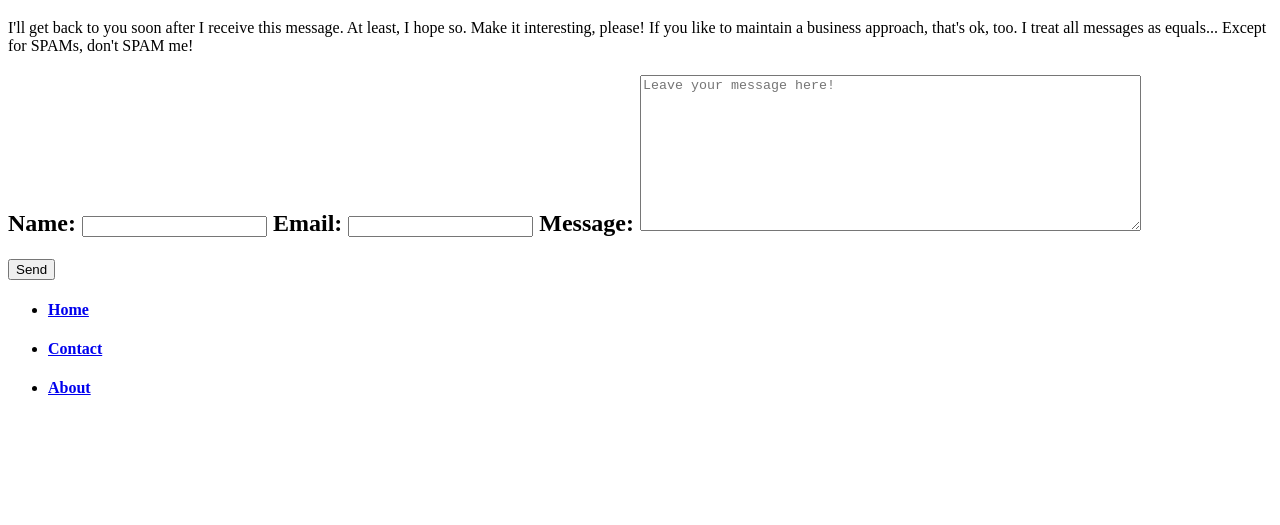
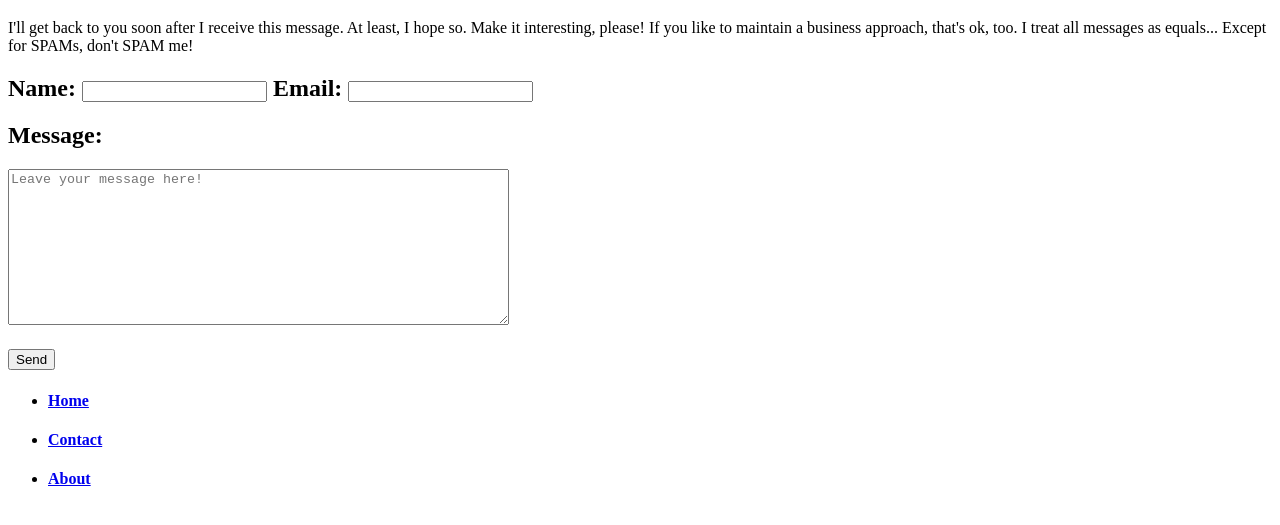
Before and after one commit to elaineGouvea/elainegouvea.github.io, a plain HTML site: page contact.html in a window 1280 px wide. Shown: the part 61-586 px from the top of the page. Drawn offline with Linux system fonts and the light colour scheme.

Commit message:
Edit contact.html

```diff
--- a/contact.html
+++ b/contact.html
@@ -15,9 +15,10 @@
 					<input type="text" name="name">
 				<label>Email:</label>
 		  	<input type="email" name="e-mail">
-
-				<label>Message:</label>
-				  <textarea name="textarea" rows="10" cols="60" placeholder="Leave your message here!"></textarea></h2>
+			</h2>
+			<h2>
+				<label>Message:</label></h2>
+				  <textarea name="textarea" rows="10" cols="60" placeholder="Leave your message here!"></textarea>
 		  <h3>
 		  	<button type="submit">Send</button>
 			</h3>
```
